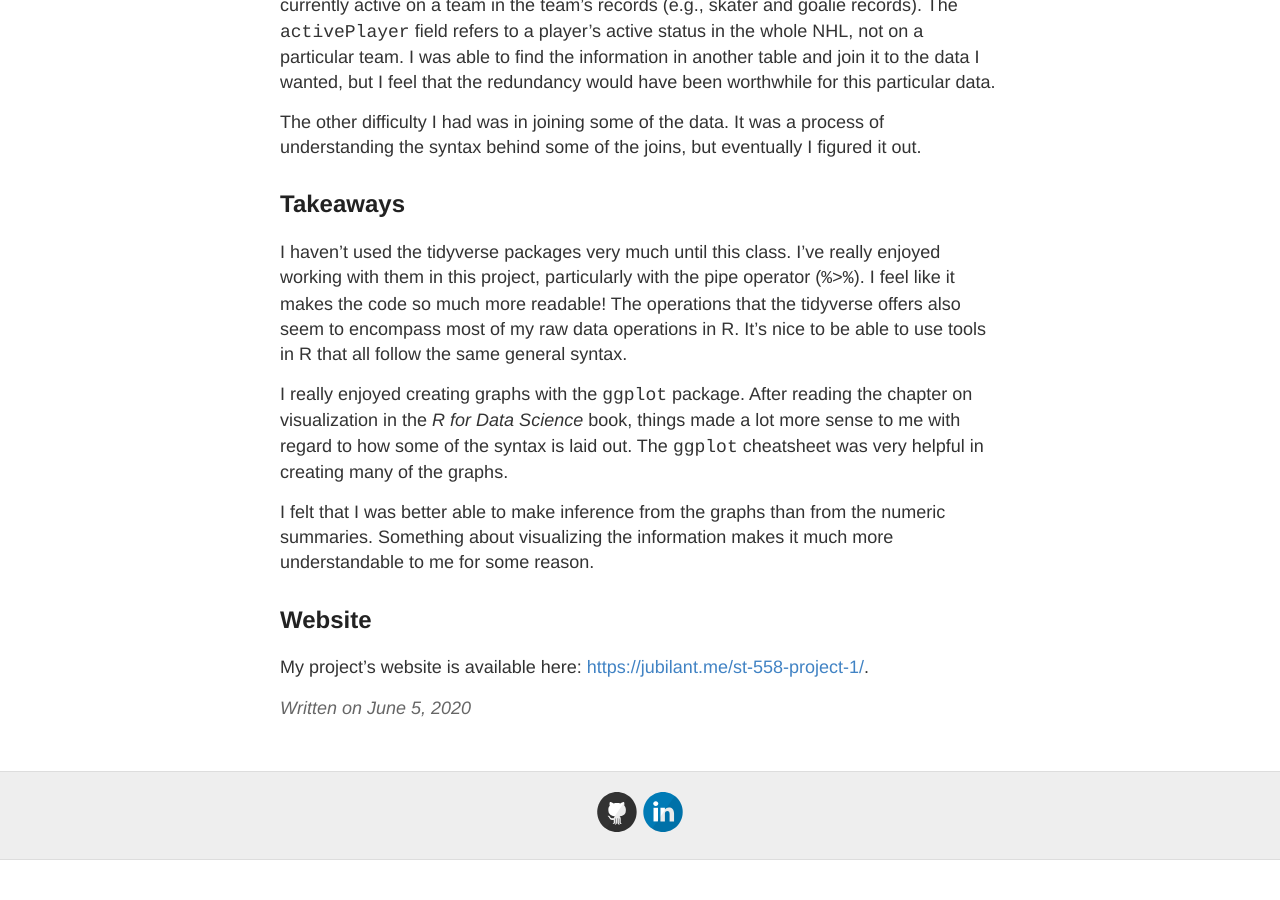
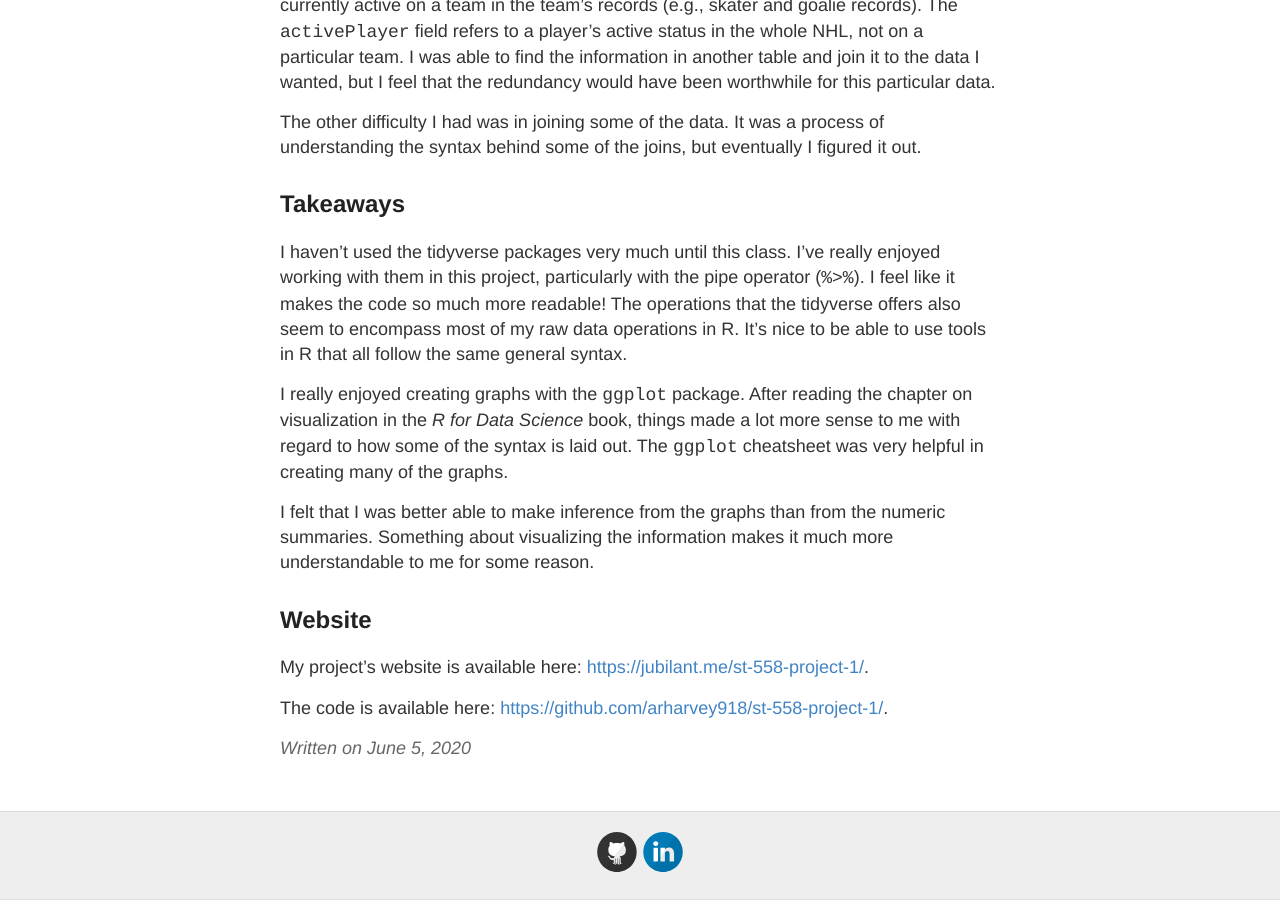
Before and after one commit to arharvey918/stat-blog, a Jekyll site: the page built from _posts/2020-06-05-Project-1-Reflection.md, in a window 1280 px wide and 900 px high, scrolled down 944 px. Built offline with Jekyll 4.4.1, drawn with Linux system fonts in a browser that asks for light colours; before the commit the page ends 1804 px from its top, so only the background shows below that.

Commit message:
Add link to GitHub repository.

```diff
--- a/_posts/2020-06-05-Project-1-Reflection.md
+++ b/_posts/2020-06-05-Project-1-Reflection.md
@@ -32,3 +32,5 @@ I felt that I was better able to make inference from the graphs than from the nu
 ## Website
 
 My project's website is available here: <https://jubilant.me/st-558-project-1/>.
+
+The code is available here: <https://github.com/arharvey918/st-558-project-1/>.
```
